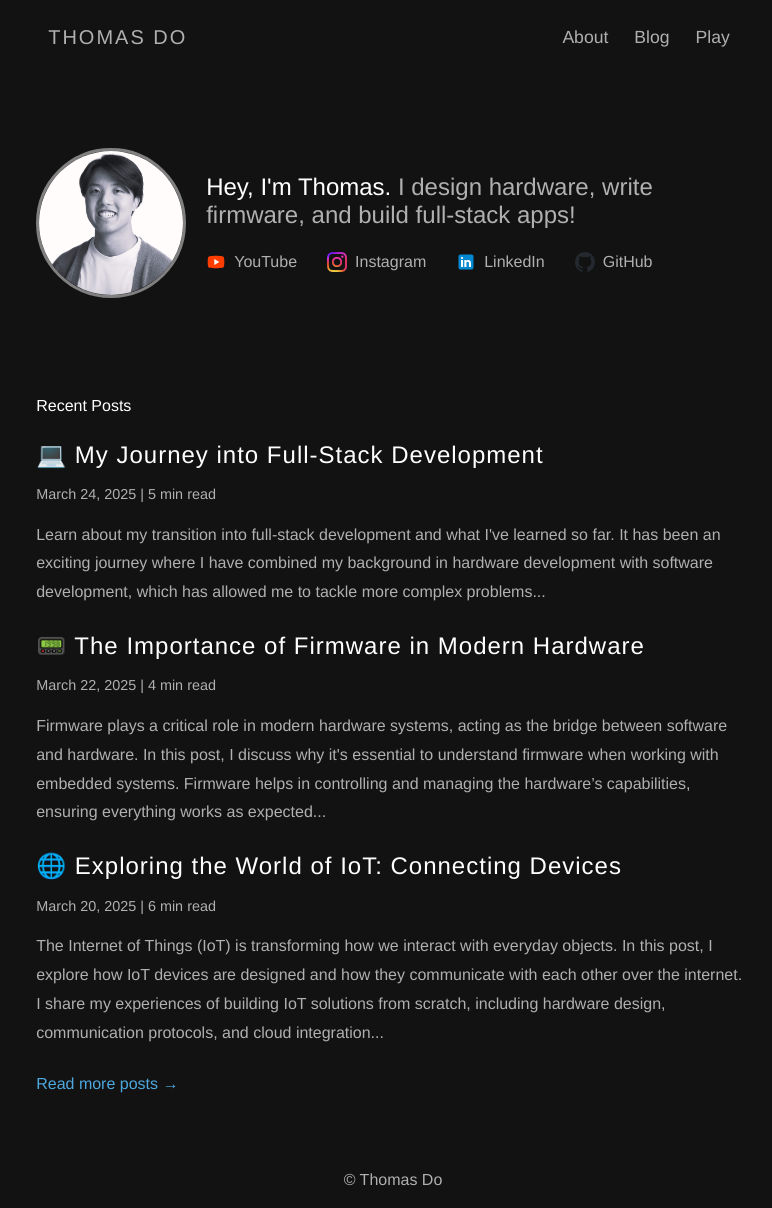
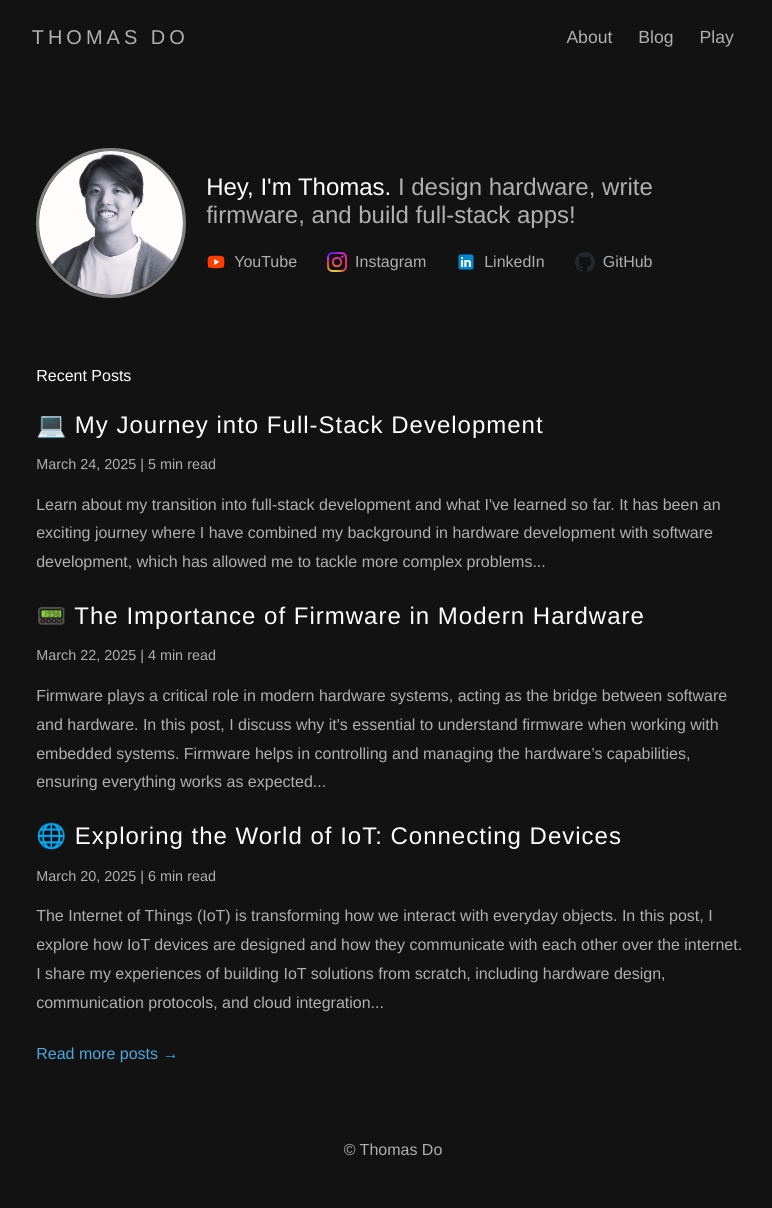
Before and after one commit to ThomasDo-dev/Web_Portfolio, a Flask app: page / in a window 1280 px wide. Shown: the whole page, without its empty margins (247-1019 px from the left). After the commit the page ends 1156 px from the top, so only its background shows below. Run offline with Flask 3, Linux system fonts and the light colour scheme.

Commit message:
- adjusted padding for profile to blog -adjusted padding for left of navbar brand name

```diff
--- a/static/styles.css
+++ b/static/styles.css
@@ -128,7 +128,7 @@ body {
 /* Custom Navigation Bar */
 .navbar {
     background-color: #121212 !important; /* Force black background */
-    max-width: 47.5rem; /* Set the same width as the profile */
+    max-width: 48rem; /* Set the same width as the profile */
     padding: 1rem 1.45rem; /* Adjust padding for proper spacing */
     margin: 0 auto; /* Center navbar */
     width: 100%; /* Ensure navbar takes full width up to max-width */
@@ -138,10 +138,11 @@ body {
 /* Left side of the navbar (Brand stays visible) */
 .navbar-brand {
     font-weight: 500; /* Thicker brand text */
-    letter-spacing: 2px; /* Add space between letters */
+    letter-spacing: 4px; /* Add space between letters */
     color: #b0b0b0 !important; /* Set color to light gray for the brand */
     text-decoration: none; /* Remove any underline */
     transition: color 0.3s ease, transform 0.3s ease; /* Smooth transition for color and transform */
+    margin-left: -12.5px;
 }
 
 /* Hover effect for the brand (Thomas Do) */
@@ -184,7 +185,7 @@ body {
 .blog-section {
     max-width: 47.5rem;
     padding: 1.5rem 1.45rem;
-    margin-top: 50px;
+    margin-top: 20px;
     background-color: #121212;
     border-radius: 10px;
     text-align: left;
```
